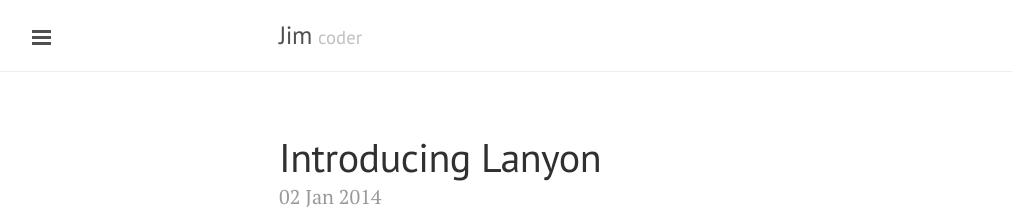
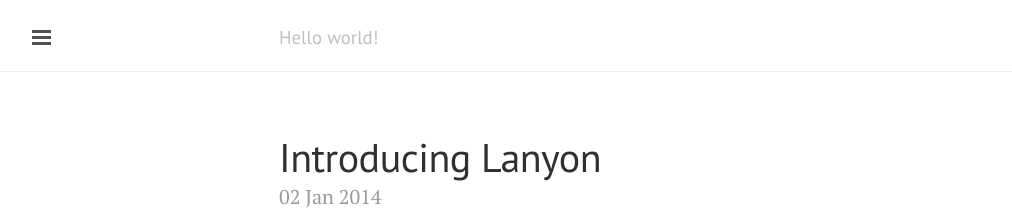
Before and after one commit to Jim2013/Jim2013.github.io, a Jekyll site: the page built from index.html, in a window 1280 px wide and 900 px high. Shown: the top 216 px of the window, without its empty margins (1-1013 px from the left). Built offline with Jekyll 4.4.1, drawn with Linux system fonts in a browser that asks for light colours; Markdown is read by kramdown in place of the engine named in the settings; the list of posts is cut into pages by our own code.

Commit message:
update config

```diff
--- a/_config.yml
+++ b/_config.yml
@@ -9,9 +9,9 @@
 relative_permalinks: true
 
 # Setup
-title:               Jim
-tagline:             'coder'
-description:         'A reserved <a href="http://jekyllrb.com" target="_blank">Jekyll</a> theme that places the utmost gravity on content with a hidden drawer. Made by <a href="https://twitter.com/mdo" target="_blank">@mdo</a>.'
+title:
+tagline:             'Hello world!'
+description:         '互联网新兵，用0和1编织你我梦想！'
 url:                 http://lanyon.getpoole.com
 baseurl:             /
 paginate:            5
--- a/_includes/sidebar.html
+++ b/_includes/sidebar.html
@@ -24,10 +24,6 @@
         {% endif %}
       {% endif %}
     {% endfor %}
-
-    <a class="sidebar-nav-item" href="{{ site.github.repo }}/archive/v{{ site.version }}.zip">Download</a>
-    <a class="sidebar-nav-item" href="{{ site.github.repo }}">GitHub project</a>
-    <span class="sidebar-nav-item">Currently v{{ site.version }}</span>
   </nav>
 
   <div class="sidebar-item">
```
